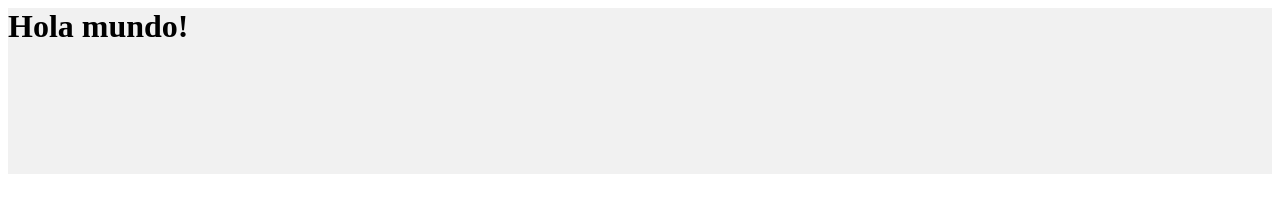
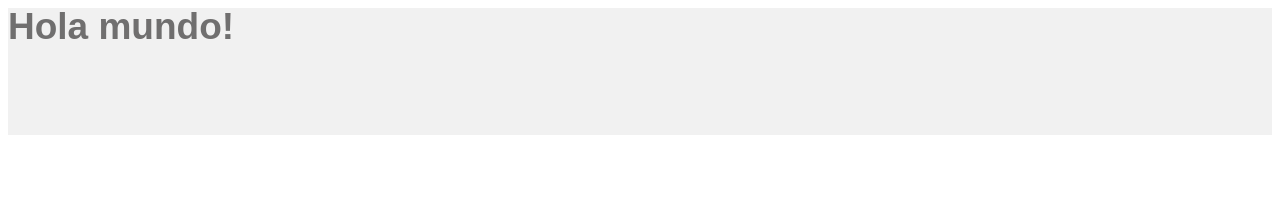
Before and after one commit to polindevgbl/assets, a plain HTML site: page index.html in a window 1280 px wide. Drawn offline with Linux system fonts and the light colour scheme.

Commit message:
new rules

```diff
--- a/estilos.css
+++ b/estilos.css
@@ -1,3 +1,24 @@
-#page-edit-isu{
+#page-edit-isu {
   background-color: #F1F1F1;
 }
+
+#page-edit-isu h1,
+#page-edit-isu h2,
+#page-edit-isu h3,
+#page-edit-isu h4,
+#page-edit-isu h5,
+#page-edit-isu h6 {
+  font-family: Sans-serif !important;
+  font-size: 37px !important;
+  font-weight: 600 !important;
+  line-height: 1em !important;
+  color: #706F6F !important;
+  display: inline !important;
+  color: #706F6F;
+}
+
+#page-edit-isu p {
+  font-family: Sans-serif !important;
+  font-size: 17px !important;
+  color: #4D4D4D !important;
+}
```
